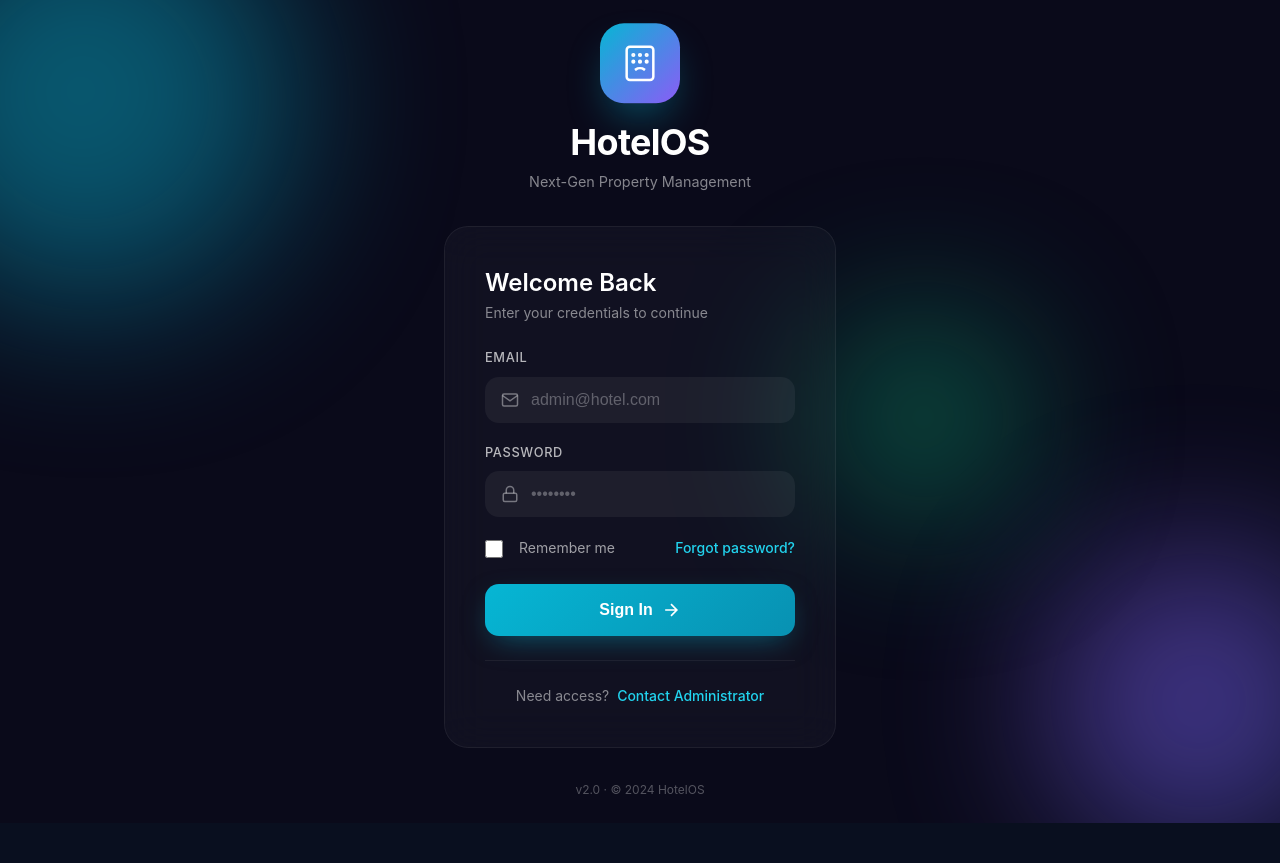
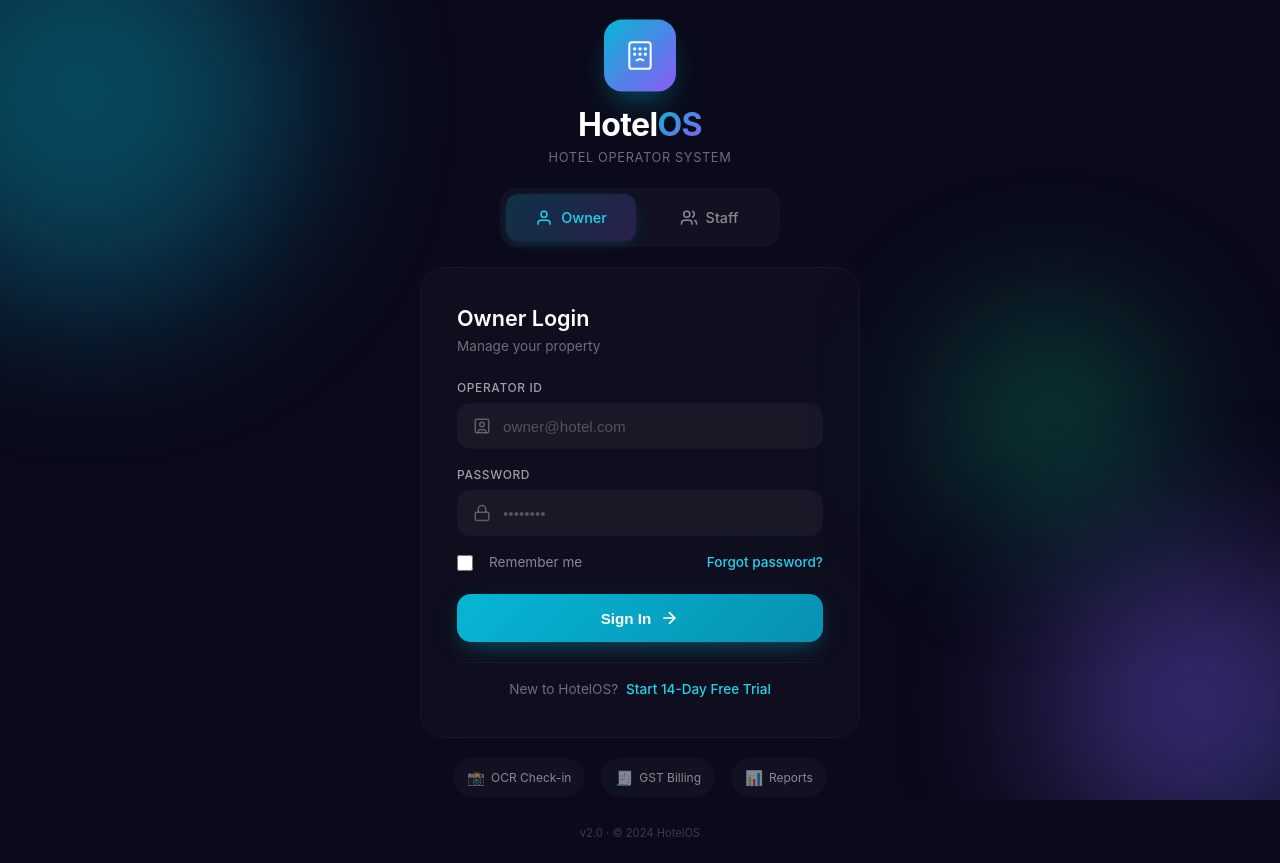
Before and after one commit to Jagatmohan-arch/HotelOS, a PHP site: page / in a window 1280 px wide. Before the commit the page ends 823 px from the top, so only its background shows below. Run offline with PHP 8.4, Linux system fonts and the light colour scheme.

Commit message:
Feature: Login with Operator ID, Staff/Owner tabs, 14-day trial CTA, autofill fix

```diff
--- a/views/auth/login.php
+++ b/views/auth/login.php
@@ -1,11 +1,12 @@
 <?php
 /**
- * HotelOS - Login View Component
- * Modern floating design with dynamic background
+ * HotelOS - Login View
+ * Hotel Operator System - Multi-role login with Staff/Owner tabs
  */
 
 $error = $error ?? null;
 $csrfToken = $csrfToken ?? '';
+$loginType = $_GET['type'] ?? 'owner';
 ?>
 
 <div class="login-page">
@@ -32,14 +33,38 @@ $csrfToken = $csrfToken ?? '';
                     <circle cx="16" cy="11" r="0.5" fill="currentColor"/>
                 </svg>
             </div>
-            <h1 class="brand-name">HotelOS</h1>
-            <p class="brand-tagline">Next-Gen Property Management</p>
+            <h1 class="brand-name">Hotel<span class="highlight">OS</span></h1>
+            <p class="brand-tagline">Hotel Operator System</p>
+        </div>
+
+        <!-- Login Type Tabs -->
+        <div class="login-tabs animate-slideUp">
+            <a href="?type=owner" class="tab <?= $loginType === 'owner' ? 'active' : '' ?>">
+                <svg width="18" height="18" viewBox="0 0 24 24" fill="none" stroke="currentColor" stroke-width="2">
+                    <path d="M20 21v-2a4 4 0 0 0-4-4H8a4 4 0 0 0-4 4v2"/>
+                    <circle cx="12" cy="7" r="4"/>
+                </svg>
+                <span>Owner</span>
+            </a>
+            <a href="?type=staff" class="tab <?= $loginType === 'staff' ? 'active' : '' ?>">
+                <svg width="18" height="18" viewBox="0 0 24 24" fill="none" stroke="currentColor" stroke-width="2">
+                    <path d="M16 21v-2a4 4 0 0 0-4-4H6a4 4 0 0 0-4 4v2"/>
+                    <circle cx="9" cy="7" r="4"/>
+                    <path d="M22 21v-2a4 4 0 0 0-3-3.87"/>
+                    <path d="M16 3.13a4 4 0 0 1 0 7.75"/>
+                </svg>
+                <span>Staff</span>
+            </a>
         </div>
 
         <!-- Login Form Card -->
-        <div class="login-form-card animate-slideUp">
-            <h2 class="form-title">Welcome Back</h2>
-            <p class="form-subtitle">Enter your credentials to continue</p>
+        <div class="login-form-card animate-slideUp" style="animation-delay: 0.1s;">
+            <h2 class="form-title">
+                <?= $loginType === 'staff' ? 'Staff Login' : 'Owner Login' ?>
+            </h2>
+            <p class="form-subtitle">
+                <?= $loginType === 'staff' ? 'Access your assigned tasks' : 'Manage your property' ?>
+            </p>
 
             <?php if ($error): ?>
             <div class="error-toast">
@@ -52,17 +77,26 @@ $csrfToken = $csrfToken ?? '';
             </div>
             <?php endif; ?>
 
-            <form method="POST" action="/login" class="login-form">
+            <form method="POST" action="/login" class="login-form" autocomplete="off">
                 <input type="hidden" name="_token" value="<?= htmlspecialchars($csrfToken) ?>">
+                <input type="hidden" name="login_type" value="<?= htmlspecialchars($loginType) ?>">
 
                 <div class="input-group">
-                    <label for="email">Email</label>
+                    <label for="operator_id">Operator ID</label>
                     <div class="input-field">
                         <svg width="18" height="18" viewBox="0 0 24 24" fill="none" stroke="currentColor" stroke-width="2">
-                            <path d="M4 4h16c1.1 0 2 .9 2 2v12c0 1.1-.9 2-2 2H4c-1.1 0-2-.9-2-2V6c0-1.1.9-2 2-2z"/>
-                            <polyline points="22,6 12,13 2,6"/>
+                            <rect x="3" y="3" width="18" height="18" rx="2"/>
+                            <circle cx="12" cy="10" r="3"/>
+                            <path d="M7 21v-2a2 2 0 0 1 2-2h6a2 2 0 0 1 2 2v2"/>
                         </svg>
-                        <input type="email" id="email" name="email" placeholder="admin@hotel.com" autocomplete="email" required>
+                        <input
+                            type="text"
+                            id="operator_id"
+                            name="email"
+                            placeholder="<?= $loginType === 'staff' ? 'staff@hotel.com' : 'owner@hotel.com' ?>"
+                            autocomplete="username"
+                            required
+                        >
                     </div>
                 </div>
 
@@ -73,7 +107,14 @@ $csrfToken = $csrfToken ?? '';
                             <rect x="3" y="11" width="18" height="11" rx="2" ry="2"/>
                             <path d="M7 11V7a5 5 0 0 1 10 0v4"/>
                         </svg>
-                        <input type="password" id="password" name="password" placeholder="••••••••" autocomplete="current-password" required>
+                        <input
+                            type="password"
+                            id="password"
+                            name="password"
+                            placeholder="••••••••"
+                            autocomplete="current-password"
+                            required
+                        >
                     </div>
                 </div>
 
@@ -95,8 +136,24 @@ $csrfToken = $csrfToken ?? '';
             </form>
 
             <div class="form-footer">
-                <span>Need access?</span>
-                <a href="/register" class="link">Contact Administrator</a>
+                <span>New to HotelOS?</span>
+                <a href="/register" class="link">Start 14-Day Free Trial</a>
+            </div>
+        </div>
+
+        <!-- Features Preview -->
+        <div class="features-preview animate-slideUp" style="animation-delay: 0.2s;">
+            <div class="feature">
+                <span class="feature-icon">📸</span>
+                <span>OCR Check-in</span>
+            </div>
+            <div class="feature">
+                <span class="feature-icon">🧾</span>
+                <span>GST Billing</span>
+            </div>
+            <div class="feature">
+                <span class="feature-icon">📊</span>
+                <span>Reports</span>
             </div>
         </div>
 
@@ -117,8 +174,9 @@ $csrfToken = $csrfToken ?? '';
     justify-content: center;
     background: #0a0a1a;
     font-family: 'Inter', -apple-system, sans-serif;
-    overflow: hidden;
+    overflow-x: hidden;
     position: relative;
+    padding: 20px;
 }
 
 /* Animated Background Orbs */
@@ -127,34 +185,34 @@ $csrfToken = $csrfToken ?? '';
     inset: 0;
     pointer-events: none;
     z-index: 0;
+    overflow: hidden;
 }
 
 .orb {
     position: absolute;
     border-radius: 50%;
     filter: blur(80px);
-    opacity: 0.5;
+    opacity: 0.4;
     animation: float 20s ease-in-out infinite;
 }
 
 .orb-1 {
-    width: 400px; height: 400px;
+    width: min(400px, 80vw); height: min(400px, 80vw);
     background: linear-gradient(135deg, #06b6d4, #0891b2);
     top: -10%; left: -10%;
-    animation-delay: 0s;
 }
 
 .orb-2 {
-    width: 300px; height: 300px;
+    width: min(300px, 60vw); height: min(300px, 60vw);
     background: linear-gradient(135deg, #8b5cf6, #6366f1);
     bottom: -5%; right: -5%;
     animation-delay: -7s;
 }
 
 .orb-3 {
-    width: 200px; height: 200px;
+    width: min(200px, 40vw); height: min(200px, 40vw);
     background: linear-gradient(135deg, #10b981, #059669);
-    top: 40%; right: 20%;
+    top: 40%; right: 10%;
     animation-delay: -14s;
 }
 
@@ -171,11 +229,10 @@ $csrfToken = $csrfToken ?? '';
     z-index: 1;
     width: 100%;
     max-width: 420px;
-    padding: 24px;
     display: flex;
     flex-direction: column;
     align-items: center;
-    gap: 32px;
+    gap: 20px;
 }
 
 /* Branding */
@@ -184,55 +241,100 @@ $csrfToken = $csrfToken ?? '';
 }
 
 .brand-icon {
-    width: 72px; height: 72px;
-    margin: 0 auto 16px;
+    width: 64px; height: 64px;
+    margin: 0 auto 12px;
     background: linear-gradient(135deg, #06b6d4 0%, #8b5cf6 100%);
-    border-radius: 20px;
+    border-radius: 18px;
     display: flex;
     align-items: center;
     justify-content: center;
-    box-shadow: 0 20px 40px -10px rgba(6, 182, 212, 0.4);
+    box-shadow: 0 15px 30px -8px rgba(6, 182, 212, 0.4);
 }
 
 .brand-icon svg {
-    width: 36px; height: 36px;
+    width: 32px; height: 32px;
     color: white;
 }
 
 .brand-name {
-    font-size: 2rem;
+    font-size: 1.75rem;
     font-weight: 700;
     color: white;
     letter-spacing: -0.02em;
 }
 
+.brand-name .highlight {
+    background: linear-gradient(135deg, #06b6d4, #8b5cf6);
+    -webkit-background-clip: text;
+    -webkit-text-fill-color: transparent;
+    background-clip: text;
+}
+
 .brand-tagline {
+    color: rgba(255,255,255,0.4);
+    font-size: 0.8rem;
+    margin-top: 2px;
+    letter-spacing: 0.05em;
+    text-transform: uppercase;
+}
+
+/* Login Tabs */
+.login-tabs {
+    display: flex;
+    gap: 8px;
+    padding: 6px;
+    background: rgba(255,255,255,0.03);
+    border-radius: 16px;
+    width: 100%;
+    max-width: 280px;
+}
+
+.tab {
+    flex: 1;
+    display: flex;
+    align-items: center;
+    justify-content: center;
+    gap: 8px;
+    padding: 12px 16px;
+    border-radius: 12px;
     color: rgba(255,255,255,0.5);
+    text-decoration: none;
     font-size: 0.9rem;
-    margin-top: 4px;
+    font-weight: 500;
+    transition: all 0.2s;
+}
+
+.tab:hover {
+    color: rgba(255,255,255,0.8);
+}
+
+.tab.active {
+    background: linear-gradient(135deg, rgba(6, 182, 212, 0.2), rgba(139, 92, 246, 0.2));
+    color: #22d3ee;
+    box-shadow: 0 4px 15px -5px rgba(6, 182, 212, 0.3);
 }
 
 /* Form Card */
 .login-form-card {
     width: 100%;
-    padding: 32px;
-    background: rgba(255,255,255,0.03);
+    padding: 28px;
+    background: rgba(255,255,255,0.02);
     backdrop-filter: blur(20px);
     border-radius: 24px;
-    border: 1px solid rgba(255,255,255,0.06);
+    border: 1px solid rgba(255,255,255,0.04);
 }
 
 .form-title {
-    font-size: 1.5rem;
+    font-size: 1.35rem;
     font-weight: 600;
     color: white;
     margin-bottom: 4px;
 }
 
 .form-subtitle {
-    color: rgba(255,255,255,0.5);
-    font-size: 0.875rem;
-    margin-bottom: 24px;
+    color: rgba(255,255,255,0.4);
+    font-size: 0.85rem;
+    margin-bottom: 20px;
 }
 
 /* Error Toast */
@@ -241,24 +343,24 @@ $csrfToken = $csrfToken ?? '';
     align-items: center;
     gap: 10px;
     padding: 12px 16px;
-    background: rgba(239, 68, 68, 0.15);
+    background: rgba(239, 68, 68, 0.12);
     border-radius: 12px;
     color: #fca5a5;
-    font-size: 0.875rem;
-    margin-bottom: 20px;
+    font-size: 0.85rem;
+    margin-bottom: 16px;
 }
 
 /* Input Groups */
 .input-group {
-    margin-bottom: 20px;
+    margin-bottom: 16px;
 }
 
 .input-group label {
     display: block;
-    color: rgba(255,255,255,0.7);
-    font-size: 0.8rem;
+    color: rgba(255,255,255,0.6);
+    font-size: 0.75rem;
     font-weight: 500;
-    margin-bottom: 8px;
+    margin-bottom: 6px;
     text-transform: uppercase;
     letter-spacing: 0.05em;
 }
@@ -268,18 +370,18 @@ $csrfToken = $csrfToken ?? '';
     align-items: center;
     gap: 12px;
     padding: 14px 16px;
-    background: rgba(255,255,255,0.05);
+    background: rgba(255,255,255,0.04);
     border-radius: 14px;
     transition: all 0.2s;
 }
 
 .input-field:focus-within {
-    background: rgba(255,255,255,0.08);
-    box-shadow: 0 0 0 2px rgba(6, 182, 212, 0.3);
+    background: rgba(255,255,255,0.06);
+    box-shadow: 0 0 0 2px rgba(6, 182, 212, 0.25);
 }
 
 .input-field svg {
-    color: rgba(255,255,255,0.4);
+    color: rgba(255,255,255,0.3);
     flex-shrink: 0;
 }
 
@@ -289,11 +391,21 @@ $csrfToken = $csrfToken ?? '';
     border: none;
     outline: none;
     color: white;
-    font-size: 1rem;
+    font-size: 0.95rem;
+    width: 100%;
 }
 
 .input-field input::placeholder {
-    color: rgba(255,255,255,0.3);
+    color: rgba(255,255,255,0.25);
+}
+
+/* Autofill fix */
+.input-field input:-webkit-autofill,
+.input-field input:-webkit-autofill:hover,
+.input-field input:-webkit-autofill:focus {
+    -webkit-box-shadow: 0 0 0 1000px rgba(20, 20, 40, 1) inset !important;
+    -webkit-text-fill-color: white !important;
+    caret-color: white;
 }
 
 /* Form Options */
@@ -301,9 +413,9 @@ $csrfToken = $csrfToken ?? '';
     display: flex;
     justify-content: space-between;
     align-items: center;
-    margin-bottom: 24px;
+    margin-bottom: 20px;
     flex-wrap: wrap;
-    gap: 12px;
+    gap: 10px;
 }
 
 .checkbox-wrap {
@@ -311,18 +423,19 @@ $csrfToken = $csrfToken ?? '';
     align-items: center;
     gap: 8px;
     cursor: pointer;
-    color: rgba(255,255,255,0.6);
-    font-size: 0.875rem;
+    color: rgba(255,255,255,0.5);
+    font-size: 0.85rem;
 }
 
 .checkbox-wrap input {
-    width: 18px; height: 18px;
+    width: 16px; height: 16px;
     accent-color: #06b6d4;
+    cursor: pointer;
 }
 
 .link {
     color: #22d3ee;
-    font-size: 0.875rem;
+    font-size: 0.85rem;
     text-decoration: none;
     font-weight: 500;
     transition: color 0.2s;
@@ -335,12 +448,12 @@ $csrfToken = $csrfToken ?? '';
 /* Submit Button */
 .submit-btn {
     width: 100%;
-    padding: 16px;
+    padding: 14px;
     background: linear-gradient(135deg, #06b6d4, #0891b2);
     border: none;
     border-radius: 14px;
     color: white;
-    font-size: 1rem;
+    font-size: 0.95rem;
     font-weight: 600;
     cursor: pointer;
     display: flex;
@@ -348,12 +461,12 @@ $csrfToken = $csrfToken ?? '';
     justify-content: center;
     gap: 8px;
     transition: all 0.3s;
-    box-shadow: 0 10px 30px -10px rgba(6, 182, 212, 0.5);
+    box-shadow: 0 8px 25px -8px rgba(6, 182, 212, 0.5);
 }
 
 .submit-btn:hover {
     transform: translateY(-2px);
-    box-shadow: 0 15px 40px -10px rgba(6, 182, 212, 0.6);
+    box-shadow: 0 12px 30px -8px rgba(6, 182, 212, 0.6);
 }
 
 .submit-btn:active {
@@ -363,20 +476,44 @@ $csrfToken = $csrfToken ?? '';
 /* Footer */
 .form-footer {
     text-align: center;
-    margin-top: 24px;
-    padding-top: 24px;
-    border-top: 1px solid rgba(255,255,255,0.06);
-    color: rgba(255,255,255,0.5);
-    font-size: 0.875rem;
+    margin-top: 20px;
+    padding-top: 16px;
+    border-top: 1px solid rgba(255,255,255,0.04);
+    color: rgba(255,255,255,0.4);
+    font-size: 0.85rem;
 }
 
 .form-footer .link {
     margin-left: 4px;
 }
 
+/* Features Preview */
+.features-preview {
+    display: flex;
+    gap: 16px;
+    flex-wrap: wrap;
+    justify-content: center;
+}
+
+.feature {
+    display: flex;
+    align-items: center;
+    gap: 6px;
+    padding: 8px 14px;
+    background: rgba(255,255,255,0.03);
+    border-radius: 20px;
+    color: rgba(255,255,255,0.5);
+    font-size: 0.75rem;
+}
+
+.feature-icon {
+    font-size: 0.9rem;
+}
+
 .version {
-    color: rgba(255,255,255,0.3);
-    font-size: 0.75rem;
+    color: rgba(255,255,255,0.2);
+    font-size: 0.7rem;
+    margin-top: 8px;
 }
 
 /* Animations */
@@ -386,85 +523,77 @@ $csrfToken = $csrfToken ?? '';
 
 @keyframes gentleFloat {
     0%, 100% { transform: translateY(0); }
-    50% { transform: translateY(-8px); }
+    50% { transform: translateY(-6px); }
 }
 
 .animate-slideUp {
-    animation: slideUp 0.6s cubic-bezier(0.16, 1, 0.3, 1);
+    animation: slideUp 0.5s cubic-bezier(0.16, 1, 0.3, 1) forwards;
+    opacity: 0;
 }
 
 @keyframes slideUp {
-    from { opacity: 0; transform: translateY(30px); }
+    from { opacity: 0; transform: translateY(20px); }
     to { opacity: 1; transform: translateY(0); }
 }
 
-/* Responsive - Tablet */
+/* Responsive - Tablet & Desktop */
 @media (min-width: 768px) {
     .login-container {
         max-width: 440px;
     }
 
     .brand-icon {
-        width: 80px; height: 80px;
-        border-radius: 24px;
-    }
-
-    .brand-icon svg {
-        width: 40px; height: 40px;
+        width: 72px; height: 72px;
     }
 
     .brand-name {
-        font-size: 2.25rem;
+        font-size: 2rem;
     }
 
     .login-form-card {
-        padding: 40px;
+        padding: 36px;
     }
 }
 
-/* Responsive - Mobile */
-@media (max-width: 480px) {
+/* Responsive - Small Mobile */
+@media (max-width: 380px) {
+    .login-page {
+        padding: 16px;
+    }
+
     .login-container {
-        padding: 16px;
-        gap: 24px;
+        gap: 16px;
     }
 
     .brand-icon {
-        width: 60px; height: 60px;
-        border-radius: 16px;
-    }
-
-    .brand-icon svg {
-        width: 30px; height: 30px;
+        width: 56px; height: 56px;
     }
 
     .brand-name {
-        font-size: 1.75rem;
+        font-size: 1.5rem;
     }
 
     .login-form-card {
-        padding: 24px;
+        padding: 20px;
         border-radius: 20px;
     }
 
-    .form-title {
-        font-size: 1.25rem;
+    .login-tabs {
+        max-width: 100%;
     }
 
-    .input-field {
-        padding: 12px 14px;
-    }
-
-    .submit-btn {
-        padding: 14px;
-    }
-}
-
-/* Very small screens */
-@media (max-width: 340px) {
     .form-options {
         flex-direction: column;
         align-items: flex-start;
     }
+
+    .features-preview {
+        gap: 8px;
+    }
+
+    .feature {
+        padding: 6px 10px;
+        font-size: 0.7rem;
+    }
 }
 </style>
```
